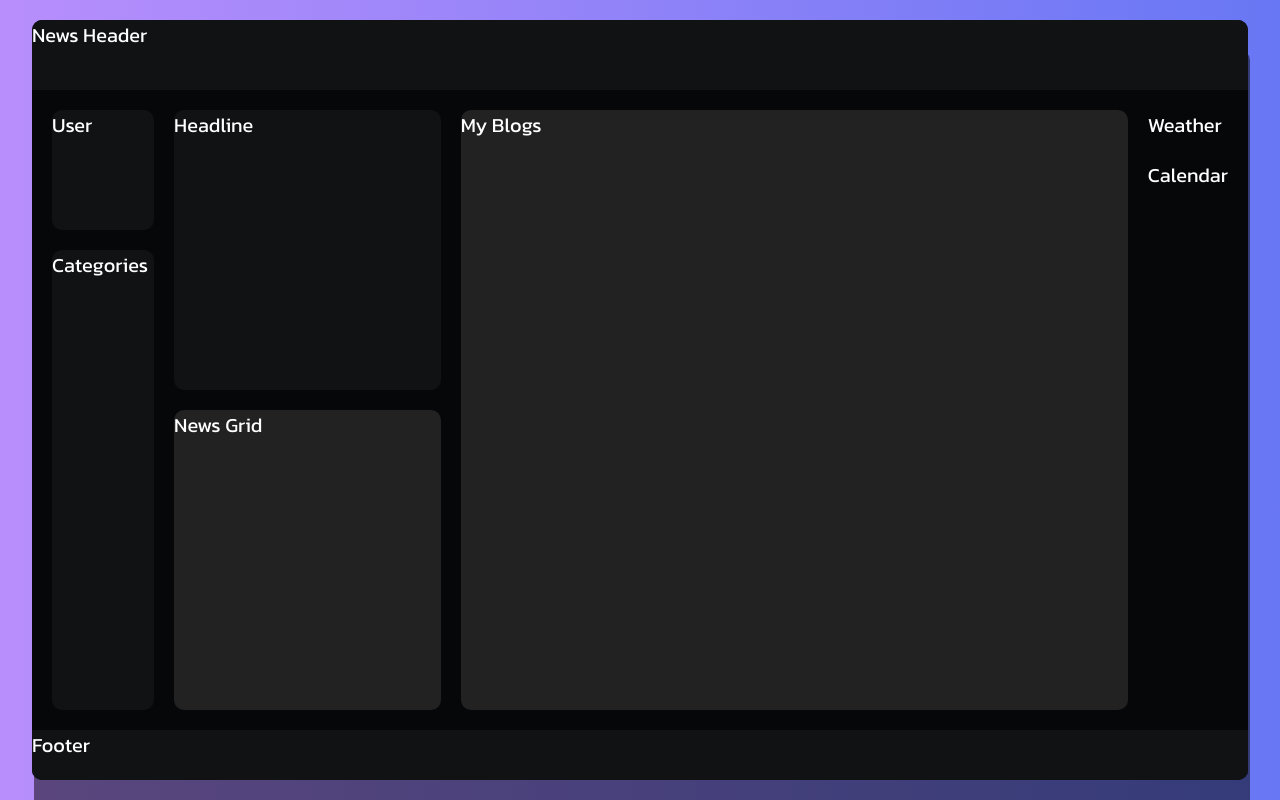
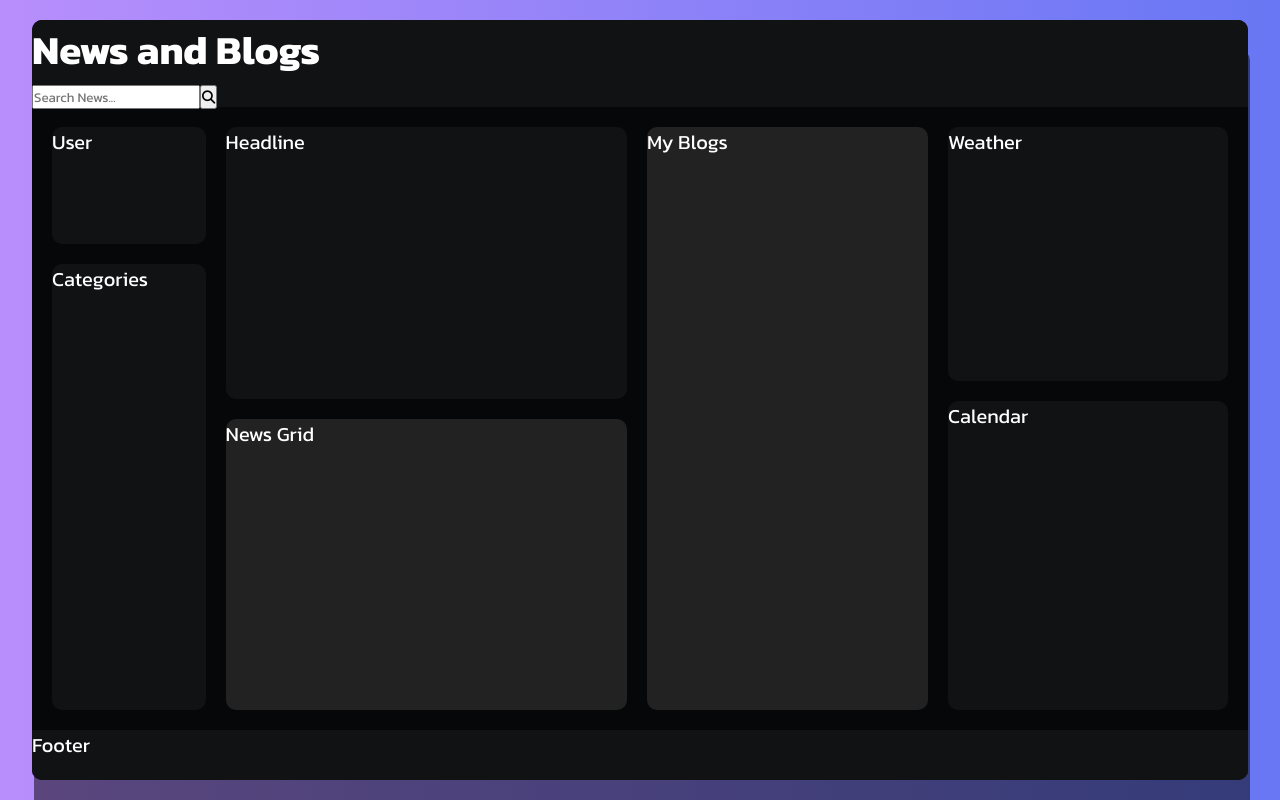
Before and after one commit to Aakarshk25/News-and-BlogsApp, a React (Vite) app in the folder news-blogs-app/: page / in a window 1280 px wide. Built offline with nearby package versions, Linux system fonts and the light colour scheme.

Commit message:
Search bar

```diff
--- /dev/null
+++ b/news-blogs-app/src/Components/Calendar.css
@@ -0,0 +1,7 @@
+.calendar{
+    width: 100%;
+    min-width: 28rem;
+    height: 55%;
+    background-color: #111214;
+    border-radius: 1rem;
+}
--- a/news-blogs-app/src/Components/Calendar.jsx
+++ b/news-blogs-app/src/Components/Calendar.jsx
@@ -1,8 +1,8 @@
-
+import './Calendar.css'
 
 const Calendar = () => {
   return (
-    <div>Calendar</div>
+    <div className='calendar'>Calendar</div>
   )
 }
 
--- a/news-blogs-app/src/Components/News.css
+++ b/news-blogs-app/src/Components/News.css
@@ -1,70 +1,3 @@
-/* .news {
-    font-size: 2rem;
-    color: #fff;
-    width: 100%;
-    height: 100%;
-    display: flex;
-    flex-direction: column;
-    justify-content: space-between;
-    row-gap: 2rem;
-}
-
-.news-header{
-    width: 100%;
-    min-height: 7rem;
-    background-color: #111214;
-    border-radius: 1rem 1rem 0 0;
-}
-
-.news-content{
-    display: flex;
-    columns: 2rem;
-    height: calc(100% - 16rem);
-    padding: 0 2rem;
-}
-.navbar{
-    width: 18rem;
-    height: 100%;
-    display: flex;
-    flex-direction: column;
-    row-gap: 2rem;
-}
-.user{
-    width: 100%;
-    height: 20%;
-    background-color: #111214;
-    border-radius: 1rem;
-}
-.categories{
-    width: 100%;
-    height: calc(80% - 2rem);
-    background-color: #111214;
-    border-radius: 1rem;
-}
-.news-section{
-    width: clamp(30rem, 43cqi, 40%);
-    height: 100%;
-    border-radius: 1rem;
-}
-.headline {
-    width: 100%;
-    height: calc(50% - 2rem);
-    background-color: #111214;
-    border-radius: 1rem;
-    margin-bottom: 2rem;
-}
-.news-footer{
-    width: 100%;
-    min-height: 5rem;
-    background-color: 111214;
-    border-radius: 0 0 1rem 1rem;
-}
-.news-grid{
-    width:100%;
-    height:50%;
-    background-color: #111214;
-
-} */
 .news {
     font-size: 2rem;
     color: #fff;
@@ -134,13 +67,14 @@
 }
 
 .my-blogs {
-    width: 100%;
+    width: clamp(20rem, 27cqi, 28%);
     height: 100%;
     background-color: #222;
     border-radius: 1rem;
 }
 
 .weather-calendar {
+    flex: 1;
     display: flex;
     flex-direction: column;
     row-gap: 2rem;
--- a/news-blogs-app/src/Components/News.jsx
+++ b/news-blogs-app/src/Components/News.jsx
@@ -1,33 +1,3 @@
-// import  Weather  from "./Weather"
-// import Calendar from "./Calendar"
-// import './News.css'
-// const News = () => {
-//   return (
-//     <div className="news">
-//       <header className="news-header">News Header</header>
-//       <div className="news-content">
-//         <div className="navbar">
-//           <div className="user">User</div>
-//           <nav className="categories">Categories</nav>
-//         </div>
-//         <div className="news-section">
-//           <div className="headline">Headline</div>
-//           <div className="news-grid">News Grid</div>
-//         </div>
-//         <div className="my-blogs">My Blogs</div>
-//         <div className="weather-calendar">
-//         <Weather />
-//         <Calendar />
-//         </div>
-
-//       </div>
-//       <footer className="news-footer">Footer</footer>
-//       </div>
-//   )
-// }
-
-// export default News
-
 import Weather from "./Weather";
 import Calendar from "./Calendar";
 import "./News.css";
@@ -35,7 +5,16 @@ import "./News.css";
 const News = () => {
   return (
     <div className="news">
-      <header className="news-header">News Header</header>
+      <header className="news-header"><h1 className="logo">News and Blogs</h1>
+      <div className="search-bar">
+        <form>
+          <input type="text" placeholder='Search News...' />
+          <button type="submit"> <i className="fa-solid fa-magnifying-glass"></i>
+           </button>
+        </form>
+      </div>
+
+      </header>
       <div className="news-content">
         <div className="navbar">
           <div className="user">User</div>
--- /dev/null
+++ b/news-blogs-app/src/Components/Weather.css
@@ -0,0 +1,7 @@
+.weather{
+    width: 100%;
+    min-width: 28rem;
+    height: 45%;
+    background-color: #111214;
+    border-radius: 1rem;
+}
--- a/news-blogs-app/src/Components/Weather.jsx
+++ b/news-blogs-app/src/Components/Weather.jsx
@@ -1,8 +1,8 @@
-
+import './Weather.css'
 
 const Weather = () => {
   return (
-    <div>Weather</div>
+    <div className='weather'>Weather</div>
   )
 }
 
```
